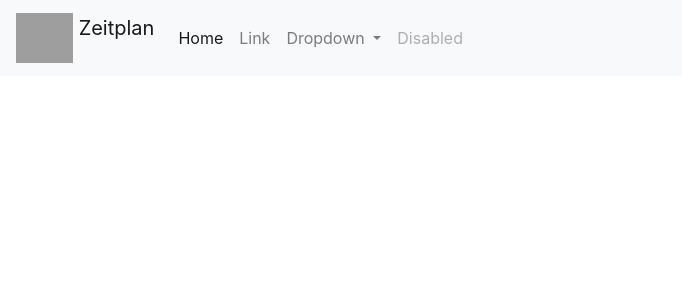
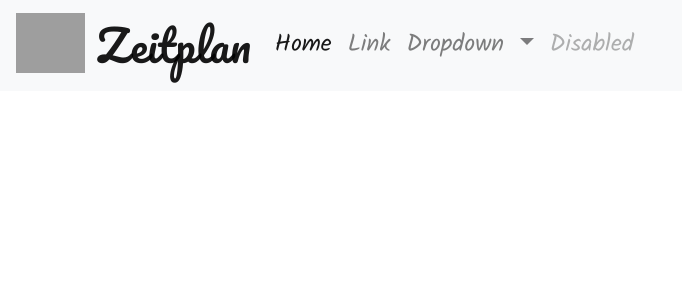
Before and after one commit to RAvengineer/Zeitplan, a Flask app: page /Zeitplan in a window 1280 px wide. Shown: the top 300 px of the page, without its empty margins (0-682 px from the left). Run offline with Flask 2, Linux system fonts and the light colour scheme; some libraries are stand-ins or nearby versions; grey boxes are pictures that could not be loaded.

Commit message:
base.html: Add Fonts

```diff
--- a/Zeitplan/templates/base.html
+++ b/Zeitplan/templates/base.html
@@ -7,6 +7,11 @@
 
     <!-- Bootstrap CSS -->
     <link rel="stylesheet" href="https://stackpath.bootstrapcdn.com/bootstrap/4.4.1/css/bootstrap.min.css" integrity="sha384-Vkoo8x4CGsO3+Hhxv8T/Q5PaXtkKtu6ug5TOeNV6gBiFeWPGFN9MuhOf23Q9Ifjh" crossorigin="anonymous">
+
+    <!-- Fonts -->
+    <link href="https://fonts.googleapis.com/css?family=Kalam|Pacifico&display=swap" rel="stylesheet">
+
+    <link rel="stylesheet" href="static/css/base.css">
     {% block extraLinks %}{% endblock %}
 
     <title>Zeitplan - {% block title %}{% endblock %}</title>
@@ -14,7 +19,7 @@
   <body>
     <nav class="navbar navbar-expand-lg navbar-light bg-light">
       <a class="navbar-brand" href="{{ url_for('zeitplan') }}">
-        <img src="static/images/transparent_logo_only.png" width="57" height="50" class="d-inline-block align-top" alt="">
+        <img src="static/images/transparent_logo_only.png" width="69" height="60" class="d-inline-block align-top" alt="">
         Zeitplan
       </a>
       <button class="navbar-toggler" type="button" data-toggle="collapse" data-target="#navbarSupportedContent" aria-controls="navbarSupportedContent" aria-expanded="false" aria-label="Toggle navigation">
```
